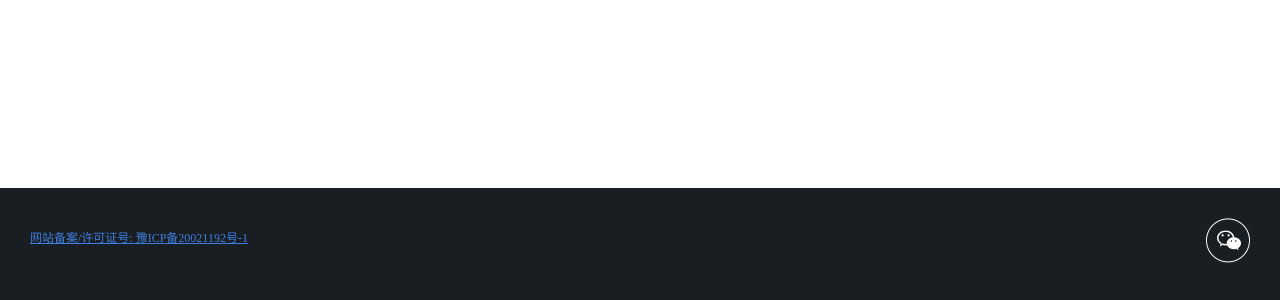
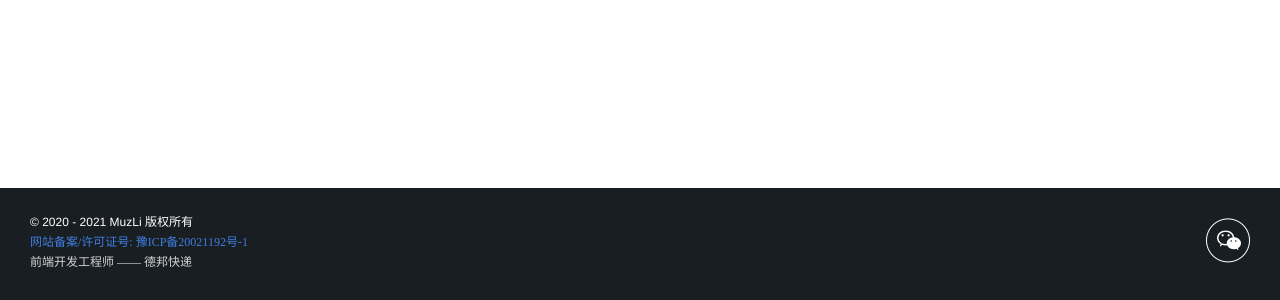
Before and after one commit to Lishitong/xxx-blog-web, a Vue app: page /daily in a window 1280 px wide. Shown: the part 912-1212 px from the top of the page. Built offline with nearby package versions, Linux system fonts and the light colour scheme.

Commit message:
'copyright'

```diff
--- a/src/components/Footer/index.vue
+++ b/src/components/Footer/index.vue
@@ -2,7 +2,7 @@
  * @Author: lidalan
  * @Date: 2021-03-09 15:34:40
  * @LastEditors: lidalan
- * @LastEditTime: 2021-03-24 16:14:35
+ * @LastEditTime: 2021-03-24 17:33:34
  * @Description: Footer
  * @FilePath: \xxx-blog-web\src\components\Footer\index.vue
 -->
@@ -10,6 +10,7 @@
 <template>
   <div class="xx-container">
     <div class="xx-footer-box">
+      <p class="xx-footer-copyright">© 2020 - {{ curYear }} MuzLi 版权所有</p>
       <p class="xx-footer-beian">
         <a
           href="http://beian.miit.gov.cn/publish/query/indexFirst.action"
@@ -17,7 +18,7 @@
           >网站备案/许可证号: 豫ICP备20021192号-1</a
         >
       </p>
-      <!-- <p>
+      <p v-if="false">
         <a
           href="http://www.beian.gov.cn/portal/registerSystemInfo?recordcode="
           target="_blank"
@@ -28,7 +29,8 @@
           />
           <b>豫公网安备:</b>
         </a>
-      </p> -->
+      </p>
+      <p class="xx-footer-work">前端开发工程师 —— 德邦快递</p>
     </div>
     <div class="xx-footer-share">
       <a
@@ -53,6 +55,7 @@ import { useStore } from "vuex";
 export default {
   setup() {
     const store = useStore();
+    const curYear = new Date().getFullYear();
     let alertWX = ref(false);
     let weixin = ref("/src/assets/images/weixin430.jpg");
     let handleWXShare = () => {
@@ -63,6 +66,7 @@ export default {
       weixin,
       alertWX,
       handleWXShare,
+      curYear,
     };
   },
 };
@@ -73,9 +77,24 @@ export default {
   position: absolute;
   left: 0;
 
+  > p {
+    margin-bottom: 8px;
+    font-size: 12px;
+    line-height: 12px;
+  }
+
+  .xx-footer-copyright {
+    font-family: Helvetica;
+    color: #fff;
+  }
+
   .xx-footer-beian {
     font-weight: 400;
     color: #3f7ee0;
+  }
+  .xx-footer-work {
+    color: #d1d2d4;
+    font-weight: 300;
   }
 }
 
--- a/src/style/index.less
+++ b/src/style/index.less
@@ -16,3 +16,12 @@ body {
 		background-color: transparent;
 	}
 }
+
+p {
+  margin: 0;
+}
+
+
+a {
+  text-decoration: none;
+}
```
